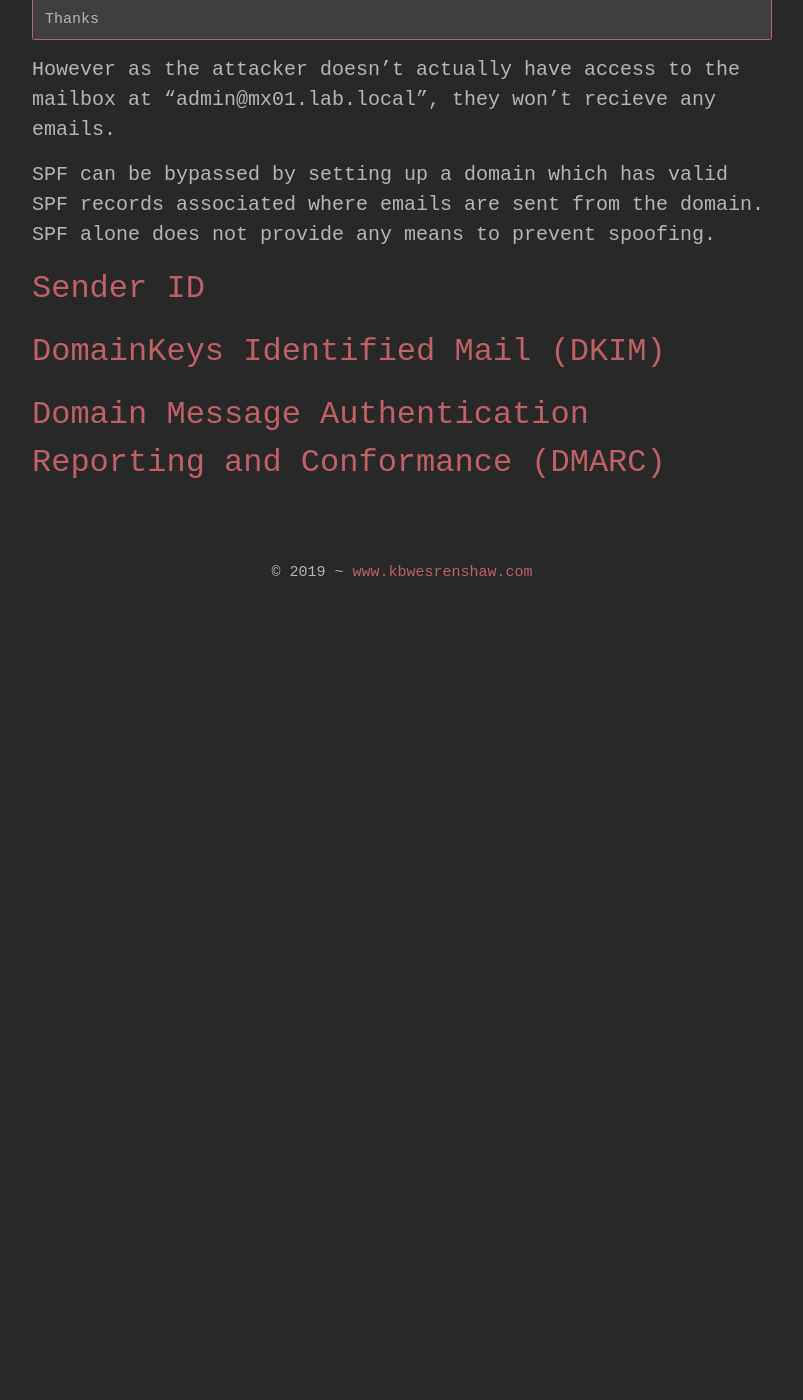
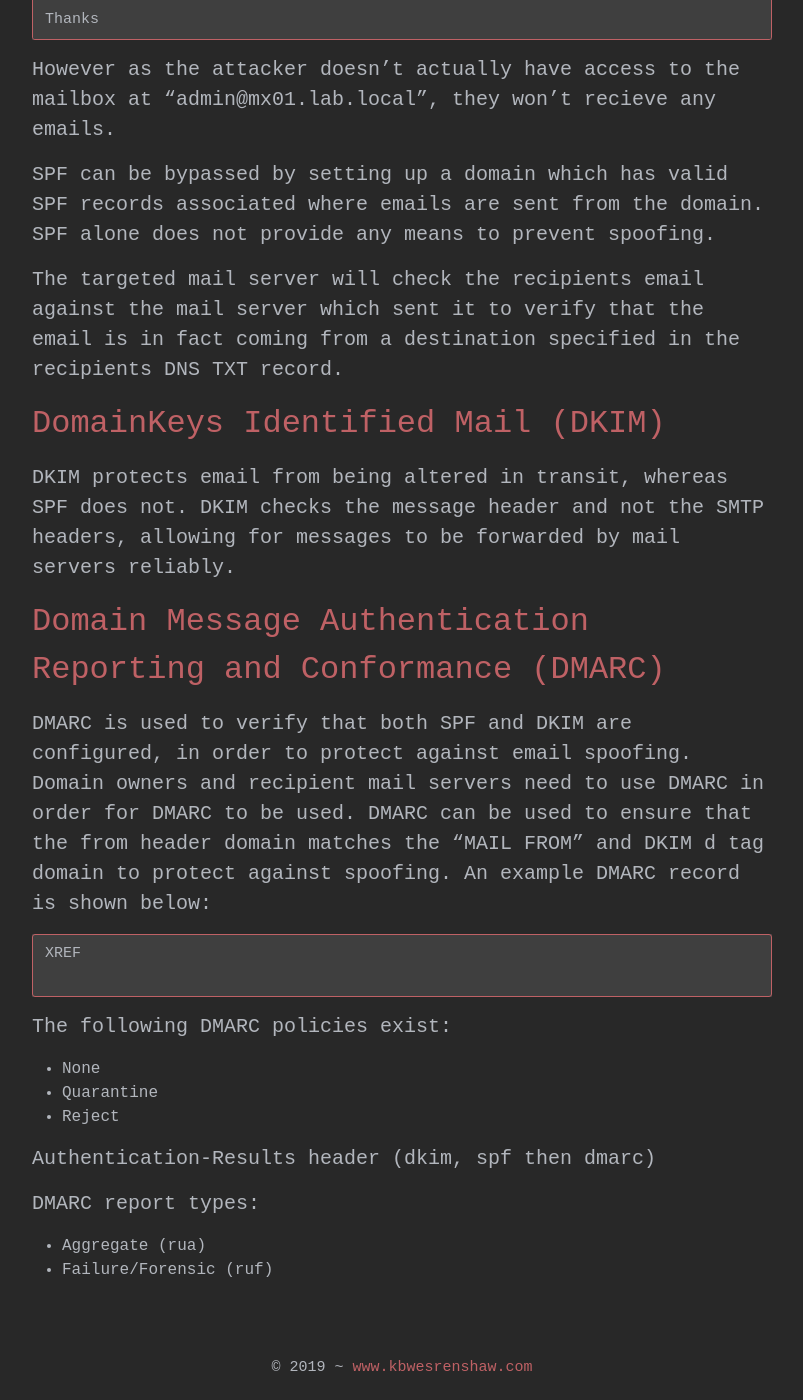
Before and after one commit to C0smos/C0smos.github.io, a Jekyll site: the page built from _posts/2019-04-25-email-spoofing.md, in a window 1280 px wide and 1400 px high, scrolled down 2697 px. Shown: the whole window, without its empty margins (238-1041 px from the left). Built offline with Jekyll 4.4.1, drawn with Linux system fonts in a browser that asks for light colours; nearby versions of some CDN libraries; before the commit the page ends 3327 px from its top, so only the background shows below that.

Commit message:
Updating content

````diff
--- a/_posts/2019-04-25-email-spoofing.md
+++ b/_posts/2019-04-25-email-spoofing.md
@@ -101,9 +101,26 @@ However as the attacker doesn't actually have access to the mailbox at "admin@mx
 
 SPF can be bypassed by setting up a domain which has valid SPF records associated where emails are sent from the domain. SPF alone does not provide any means to prevent spoofing.
 
-## Sender ID
+The targeted mail server will check the recipients email against the mail server which sent it to verify that the email is in fact coming from a destination specified in the recipients DNS TXT record.
 
 ## DomainKeys Identified Mail (DKIM)
-
+DKIM protects email from being altered in transit, whereas SPF does not. DKIM checks the message header and not the SMTP headers, allowing for messages to be forwarded by mail servers reliably.
 
 ## Domain Message Authentication Reporting and Conformance (DMARC)
+DMARC is used to verify that both SPF and DKIM are configured, in order to protect against email spoofing. Domain owners and recipient mail servers need to use DMARC in order for DMARC to be used. DMARC can be used to ensure that the from header domain matches the "MAIL FROM" and DKIM d tag domain to protect against spoofing. An example DMARC record is shown below:
+
+```
+XREF
+
+```
+
+The following DMARC policies exist:
+* None
+* Quarantine
+* Reject
+
+Authentication-Results header (dkim, spf then dmarc)
+
+DMARC report types:
+* Aggregate (rua)
+* Failure/Forensic (ruf)
--- a/tools.html
+++ b/tools.html
@@ -7,7 +7,7 @@ title: Tools
 
 <section class="section-title">
 <h1>Tooling</h1>
-<p>Notes on the development of offensive tooling</p>
+<p>Notes on the development of offensive and defensive tooling</p>
 </section>
 
 <div id="sections">
````
Also changed, not shown: _posts/2019-04-24-evasion.md (+15 -0 lines), 4 other files.
